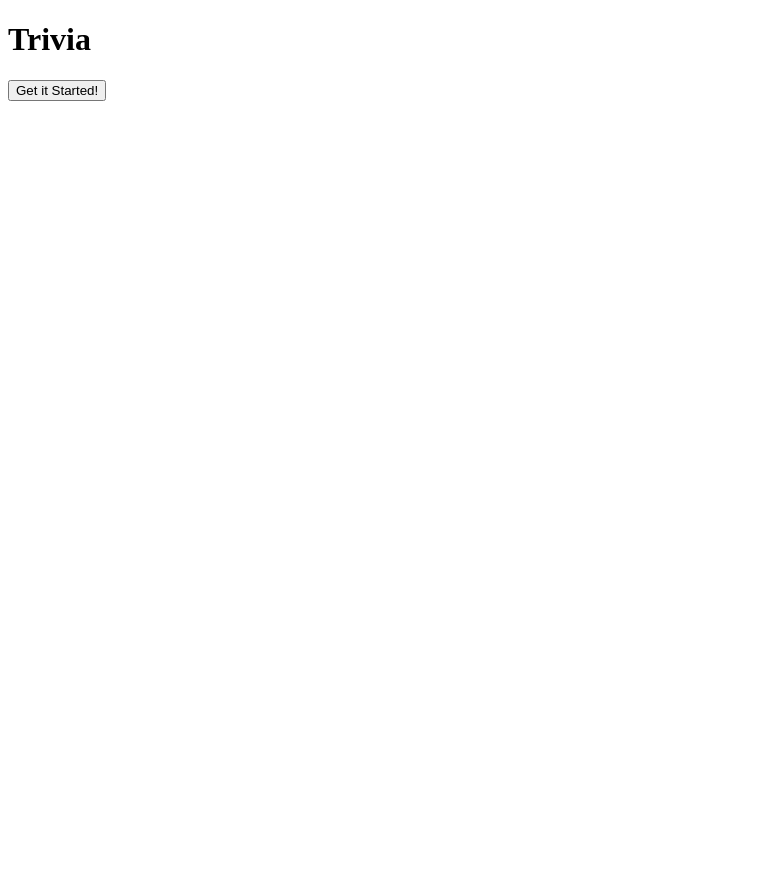
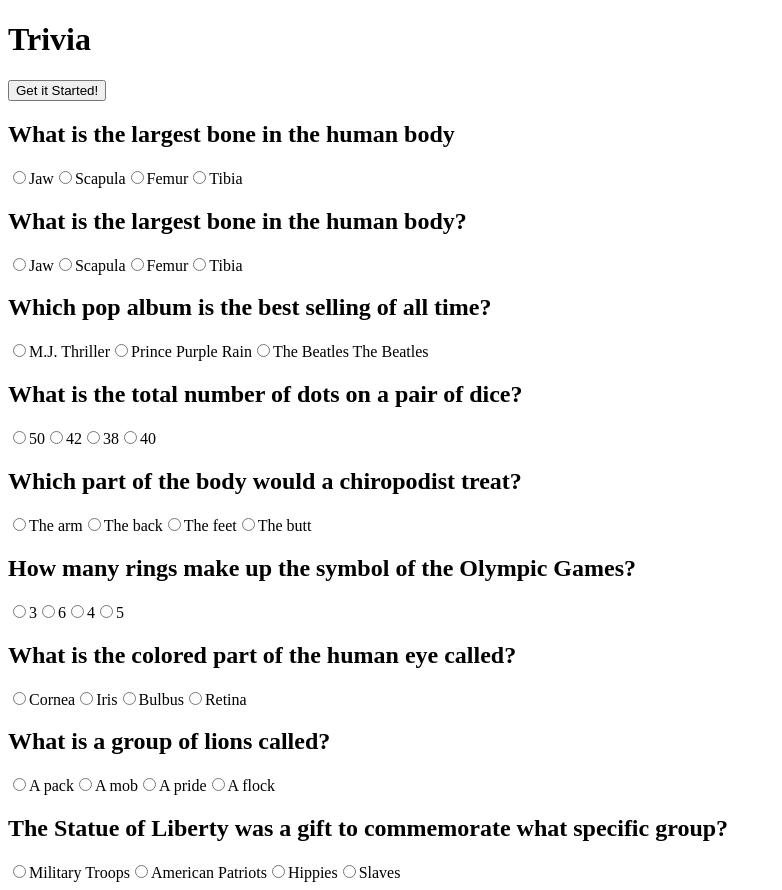
Before and after one commit to asanderson09/TriviaGame, a plain HTML site: page index.html in a window 1280 px wide. Both pictures are taken after a click on the button "Get it Started!". Shown: the whole page, without its empty margins (0-782 px from the left). Before the commit the page ends 800 px from the top, so only its background shows below. Drawn offline with nearby package versions, Linux system fonts and the light colour scheme.

Commit message:
Fixed start button issue -figured out how to append all questions and answer choices using jQuery with a raido button

```diff
--- a/assets/javascript/app.js
+++ b/assets/javascript/app.js
@@ -1,74 +1,52 @@
-$(document).ready(function(){
-    $('#start').on('click', function(){
-        $('#container').remove();
+$(document).ready(function () {
+    $('#startButton').on('click', function () {
+        for (var i = 0; i < questions.length; i++) {
+            $('#container').append('<h2>' + questions[i].question + '</h2>');
+            for (var j = 0; j < questions[i].answers.length; j++) {
+                $('#container').append("<input type= 'radio' name= 'question-" + i + "' value= '" + questions[i].answers[j] + "'>" + questions[i].answers[j])
+
+            }
+
+        }
+        console.log("It's working");
     })
+});
+
+
 var questions = [{
     question: 'What is the largest bone in the human body',
-    answers:["Jaw","Scapula",'Femur', 'Tibia'],
-    rightAnswer:'Femur'
+    answers: ["Jaw", "Scapula", 'Femur', 'Tibia'],
+    rightAnswer: 'Femur'
 }, {
     question: 'What is the largest bone in the human body?',
-    answers:["Jaw","Scapula",'Femur', 'Tibia'],
-    rightAnswer:'Femur'
+    answers: ["Jaw", "Scapula", 'Femur', 'Tibia'],
+    rightAnswer: 'Femur'
 }, {
     question: 'Which pop album is the best selling of all time?',
-    answers:["M.J. Thriller","Prince Purple Rain",'The Beatles The Beatles'],
-    rightAnswer:'M.J. Thriller '
+    answers: ["M.J. Thriller", "Prince Purple Rain", 'The Beatles The Beatles'],
+    rightAnswer: 'M.J. Thriller '
 }, {
     question: 'What is the total number of dots on a pair of dice?',
-    answers:["50","42",'38', '40'],
-    rightAnswer:'42'
+    answers: ["50", "42", '38', '40'],
+    rightAnswer: '42'
 }, {
     question: 'Which part of the body would a chiropodist treat?',
-    answers:["The arm","The back",'The feet', 'The butt'],
-    rightAnswer:'The feet'
+    answers: ["The arm", "The back", 'The feet', 'The butt'],
+    rightAnswer: 'The feet'
 }, {
     question: 'How many rings make up the symbol of the Olympic Games?',
-    answers:["3","6",'4', '5'],
-    rightAnswer:'5'
+    answers: ["3", "6", '4', '5'],
+    rightAnswer: '5'
 }, {
     question: 'What is the colored part of the human eye called?',
-    answers:["Cornea","Iris",'Bulbus', 'Retina'],
-    rightAnswer:'Iris'
+    answers: ["Cornea", "Iris", 'Bulbus', 'Retina'],
+    rightAnswer: 'Iris'
 }, {
     question: 'What is a group of lions called?',
-    answers:["A pack","A mob",'A pride', 'A flock'],
-    rightAnswer:'A pride'
+    answers: ["A pack", "A mob", 'A pride', 'A flock'],
+    rightAnswer: 'A pride'
 }, {
     question: 'The Statue of Liberty was a gift to commemorate what specific group?',
-    answers:["Military Troops","American Patriots",'Hippies', 'Slaves'],
-    rightAnswer:'Slaves'
-}]
-
-
-
-
-
-
-
-
-
-
-
-
-
-
-
-
-
-
-
-
-
-
-
-
-
-
-
-
-
-
-
-
-});
+    answers: ["Military Troops", "American Patriots", 'Hippies', 'Slaves'],
+    rightAnswer: 'Slaves'
+}];
--- a/index.html
+++ b/index.html
@@ -17,7 +17,7 @@
 
     </div>
 
-    <script src="https://cdnjs.cloudflare.com/ajax/libs/jquery/3.2.1/jquery.min.js"></script>
+    <script src="https://ajax.googleapis.com/ajax/libs/jquery/3.4.0/jquery.min.js"></script>
     <script src="assets/javascript/app.js"></script>
 </body>
 
```
